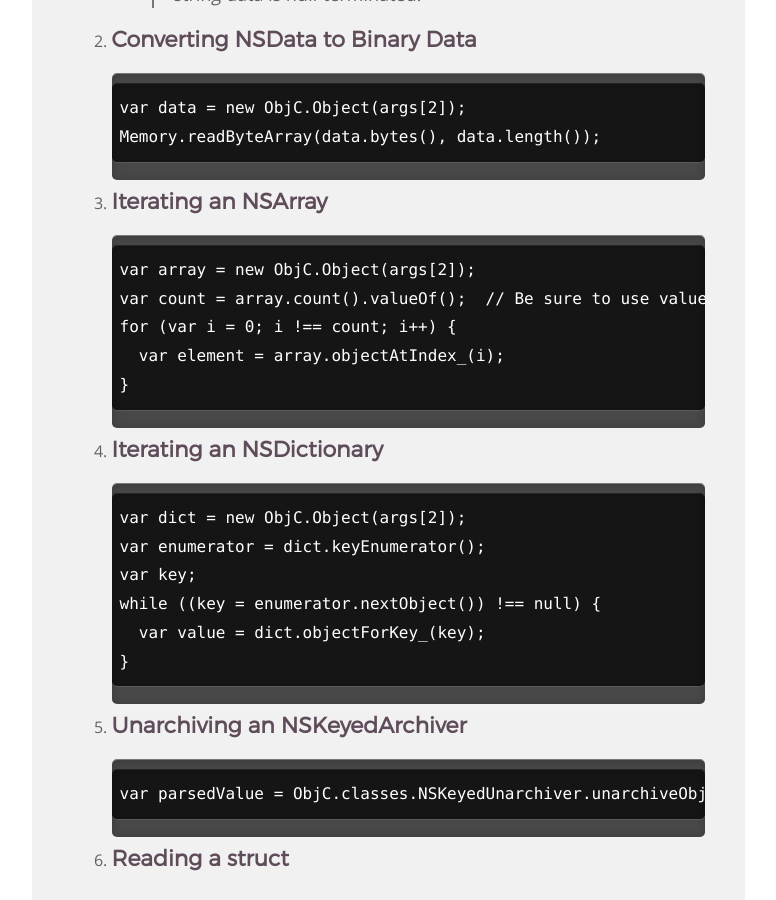
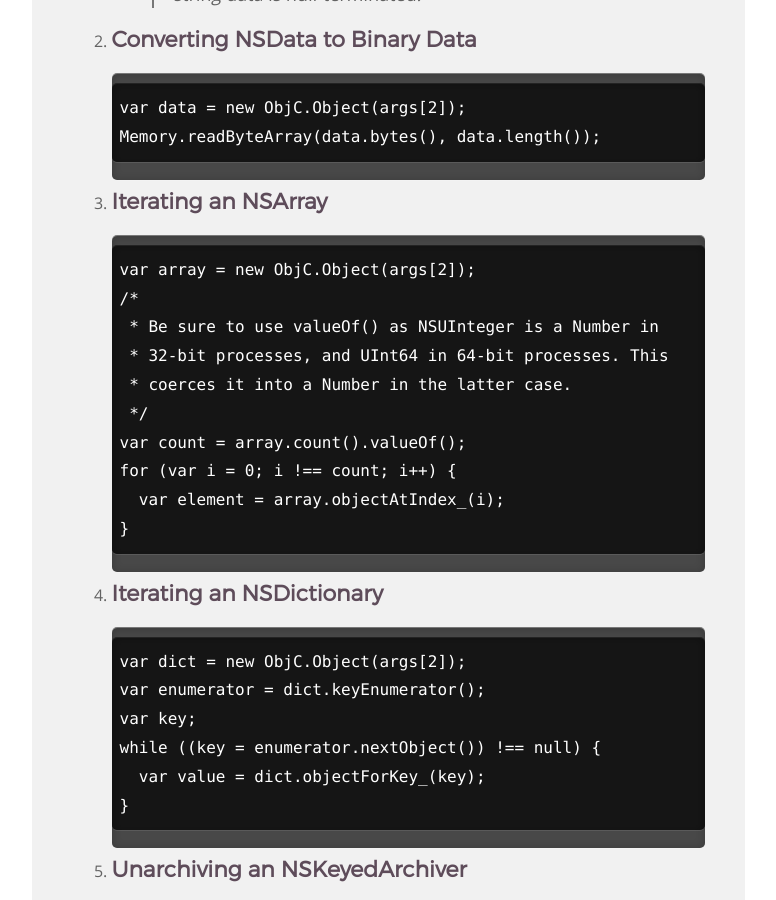
Before and after one commit to frida/frida-website, a Jekyll site: the page built from _docs/examples/ios.md, in a window 1280 px wide and 900 px high, scrolled down 3193 px. Shown: the whole window, without its empty margins (364-1140 px from the left). Built offline with Jekyll 4.4.1, drawn with Linux system fonts in a browser that asks for light colours.

Commit message:
Clarify valueOf() trick

````diff
--- a/_docs/examples/ios.md
+++ b/_docs/examples/ios.md
@@ -122,7 +122,12 @@ Memory.readByteArray(data.bytes(), data.length());
 -
 ```
 var array = new ObjC.Object(args[2]);
-var count = array.count().valueOf();  // Be sure to use valueOf!
+/*
+ * Be sure to use valueOf() as NSUInteger is a Number in
+ * 32-bit processes, and UInt64 in 64-bit processes. This
+ * coerces it into a Number in the latter case.
+ */
+var count = array.count().valueOf();
 for (var i = 0; i !== count; i++) {
   var element = array.objectAtIndex_(i);
 }
````
